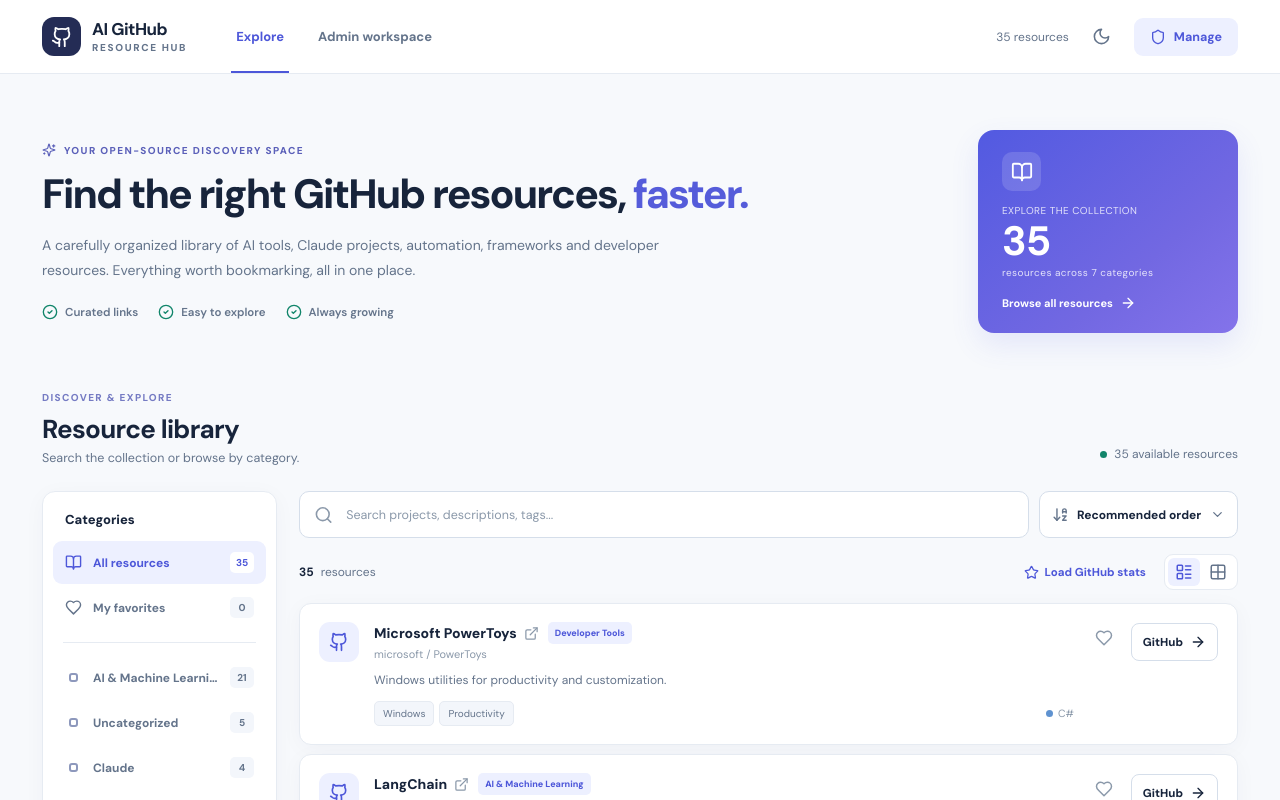
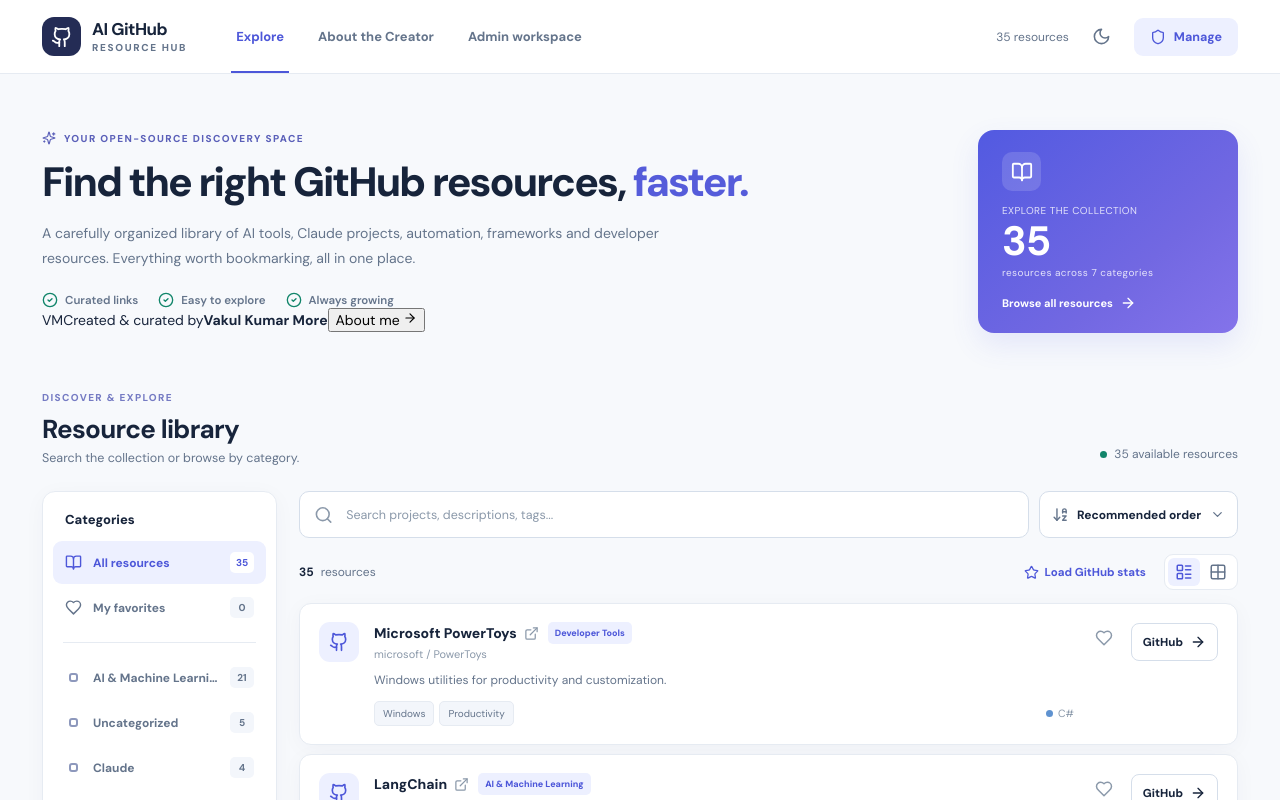
Before and after one commit to vakulkumarmore/ai-github-resource-hub, a React (Vite) app: page / in a window 1280 px wide. Shown: the top 800 px of the page. Built offline with nearby package versions, Linux system fonts and the light colour scheme; no server answers.

Commit message:
Add files via upload

```diff
--- a/src/main.tsx
+++ b/src/main.tsx
@@ -1,6 +1,6 @@
 import React, { useEffect, useMemo, useState } from 'react';
 import { createRoot } from 'react-dom/client';
-import { ArrowDownAZ, ArrowLeft, ArrowRight, BookOpen, CheckCircle2, ChevronDown, ExternalLink, FilterX, Github, Grid2X2, Heart, LayoutList, LoaderCircle, Menu, Moon, Search, Shield, SlidersHorizontal, Sparkles, Star, Sun, X } from 'lucide-react';
+import { ArrowDownAZ, ArrowLeft, ArrowRight, BookOpen, CheckCircle2, ChevronDown, ExternalLink, FilterX, Github, Grid2X2, Heart, LayoutList, LoaderCircle, Menu, Moon, Search, Shield, SlidersHorizontal, Sparkles, Star, Sun, X, UserRound, Compass, Lightbulb, HeartHandshake, ArrowUpRight } from 'lucide-react';
 import resources from './resources.json';
 import { fetchMetadata, resourceKey, type Resource } from './Importer';
 import Admin from './Admin';
@@ -16,7 +16,7 @@
 function App() {
   const [published, setPublished] = useState<Resource[]>(initialCatalog);
   const [catalogLoading, setCatalogLoading] = useState(true);
-  const [screen, setScreen] = useState<'library' | 'admin'>('library');
+  const [screen, setScreen] = useState<'library' | 'about' | 'admin'>('library');
   const [dark, setDark] = useState<boolean>(() => readJson('ai-hub-dark-mode', false));
   const [search, setSearch] = useState('');
   const [category, setCategory] = useState('All resources');
@@ -32,8 +32,9 @@
 
   useEffect(() => {
     const hash = window.location.hash;
-    if (hash === '#admin' || hash.startsWith('#admin/')) setScreen('admin');
-    const onHash = () => setScreen(window.location.hash.startsWith('#admin') ? 'admin' : 'library');
+    if (hash.startsWith('#admin')) setScreen('admin');
+    else if (hash === '#about') setScreen('about');
+    const onHash = () => setScreen(window.location.hash.startsWith('#admin') ? 'admin' : window.location.hash === '#about' ? 'about' : 'library');
     window.addEventListener('hashchange', onHash);
     return () => window.removeEventListener('hashchange', onHash);
   }, []);
@@ -74,6 +75,7 @@
     const key = resourceKey(url);
     setFavorites(old => { const next = old.includes(key) ? old.filter(x => x !== key) : [...old, key]; localStorage.setItem('resource-hub-favorites', JSON.stringify(next)); return next; });
   };
+  const openAbout = () => { setScreen('about'); window.location.hash = 'about'; window.scrollTo({ top: 0, behavior: 'smooth' }); };
   const openAdmin = () => { setScreen('admin'); window.location.hash = 'admin'; window.scrollTo({ top: 0, behavior: 'smooth' }); };
   const openLibrary = () => { setScreen('library'); window.history.replaceState(null, '', window.location.pathname); window.scrollTo({ top: 0, behavior: 'smooth' }); };
   const loadStats = async () => {
@@ -93,12 +95,12 @@
   return <div className="site-shell">
     <header className="site-header"><div className="header-inner">
       <button className="site-logo" onClick={openLibrary} aria-label="Go to AI GitHub Resource Hub home"><span className="logo-mark"><Github size={22}/></span><span className="logo-text"><strong>AI GitHub</strong><span>RESOURCE HUB</span></span></button>
-      <nav className="header-nav" aria-label="Primary navigation"><button className={screen === 'library' ? 'active' : ''} onClick={openLibrary}>Explore</button><button className={screen === 'admin' ? 'active' : ''} onClick={openAdmin}>Admin workspace</button></nav>
+      <nav className="header-nav" aria-label="Primary navigation"><button className={screen === 'library' ? 'active' : ''} onClick={openLibrary}>Explore</button><button className={screen === 'about' ? 'active' : ''} onClick={openAbout}>About the Creator</button><button className={screen === 'admin' ? 'active' : ''} onClick={openAdmin}>Admin workspace</button></nav>
       <div className="header-actions"><span className="header-count">{published.length} resources</span><button className="icon-button" title={dark ? 'Switch to light theme' : 'Switch to dark theme'} aria-label={dark ? 'Switch to light theme' : 'Switch to dark theme'} onClick={() => setDark(!dark)}>{dark ? <Sun size={19}/> : <Moon size={19}/>}</button><button className="btn header-admin" onClick={openAdmin}><Shield size={16}/> Manage</button></div>
     </div></header>
 
     {screen === 'library' ? <main className="public-main">
-      <section className="intro"><div className="intro-copy"><div className="eyebrow"><Sparkles size={14}/> YOUR OPEN-SOURCE DISCOVERY SPACE</div><h1>Find the right GitHub resources, <span>faster.</span></h1><p>A carefully organized library of AI tools, Claude projects, automation, frameworks and developer resources. Everything worth bookmarking, all in one place.</p><div className="intro-highlights"><span><CheckCircle2 size={16}/> Curated links</span><span><CheckCircle2 size={16}/> Easy to explore</span><span><CheckCircle2 size={16}/> Always growing</span></div></div><div className="intro-aside"><div className="aside-icon"><BookOpen size={22}/></div><span className="aside-caption">EXPLORE THE COLLECTION</span><strong>{published.length.toLocaleString()}</strong><span className="aside-caption">resources across {categories.length} categories</span><button onClick={() => document.getElementById('browse')?.scrollIntoView({ behavior: 'smooth' })}>Browse all resources <ArrowRight size={16}/></button></div></section>
+      <section className="intro"><div className="intro-copy"><div className="eyebrow"><Sparkles size={14}/> YOUR OPEN-SOURCE DISCOVERY SPACE</div><h1>Find the right GitHub resources, <span>faster.</span></h1><p>A carefully organized library of AI tools, Claude projects, automation, frameworks and developer resources. Everything worth bookmarking, all in one place.</p><div className="intro-highlights"><span><CheckCircle2 size={16}/> Curated links</span><span><CheckCircle2 size={16}/> Easy to explore</span><span><CheckCircle2 size={16}/> Always growing</span></div><div className="creator-credit"><span className="creator-avatar" aria-hidden="true">VM</span><span className="creator-copy"><span>Created &amp; curated by</span><strong className="creator-name">Vakul Kumar More</strong></span><button className="creator-read-more" onClick={openAbout} aria-label="Read about the creator">About me <ArrowRight size={14}/></button></div></div><div className="intro-aside"><div className="aside-icon"><BookOpen size={22}/></div><span className="aside-caption">EXPLORE THE COLLECTION</span><strong>{published.length.toLocaleString()}</strong><span className="aside-caption">resources across {categories.length} categories</span><button onClick={() => document.getElementById('browse')?.scrollIntoView({ behavior: 'smooth' })}>Browse all resources <ArrowRight size={16}/></button></div></section>
       <section className="browse-section" id="browse"><div className="browse-header"><div><span className="section-eyebrow">DISCOVER & EXPLORE</span><h2>Resource library</h2><p>Search the collection or browse by category.</p></div><div className="browse-summary"><span className="tiny-dot"/> {catalogLoading ? 'Syncing with GitHub' : `${published.length.toLocaleString()} available resources`}</div></div>
       <div className="explore-layout">
         <aside className={`category-sidebar ${mobileFilters ? 'open' : ''}`}><div className="sidebar-heading"><span>Categories</span><button className="mobile-close" onClick={() => setMobileFilters(false)} aria-label="Close filters"><X size={19}/></button></div><div className="category-list"><button className={category === 'All resources' && !favoritesOnly ? 'selected' : ''} onClick={() => { chooseCategory('All resources'); setFavoritesOnly(false); }}><BookOpen size={17}/><span>All resources</span><em>{published.length}</em></button><button className={favoritesOnly ? 'selected' : ''} onClick={() => { setFavoritesOnly(true); setCategory('All resources'); setPage(1); setMobileFilters(false); }}><Heart size={17}/><span>My favorites</span><em>{favorites.length}</em></button></div><div className="sidebar-divider"/><div className="category-list">{categories.map(([name, count]) => <button key={name} className={category === name && !favoritesOnly ? 'selected' : ''} onClick={() => { chooseCategory(name); setFavoritesOnly(false); }}><span className="category-bullet"/><span title={name}>{name}</span><em>{count}</em></button>)}</div><div className="sidebar-note"><Sparkles size={17}/><strong>Made for discovery</strong><p>Save favorites and revisit them anytime on this device.</p></div></aside>
@@ -110,8 +112,36 @@
           {!!filtered.length && <div className="pagination"><span>Showing <strong>{(currentPage - 1) * pageSize + 1}–{Math.min(currentPage * pageSize, filtered.length)}</strong> of {filtered.length.toLocaleString()}</span><div><button className="btn subtle small" disabled={currentPage === 1} onClick={() => { setPage(p => p - 1); document.getElementById('browse')?.scrollIntoView(); }}><ArrowLeft size={15}/> Previous</button><span className="page-number">{currentPage} / {totalPages}</span><button className="btn subtle small" disabled={currentPage === totalPages} onClick={() => { setPage(p => p + 1); document.getElementById('browse')?.scrollIntoView(); }}>Next <ArrowRight size={15}/></button></div></div>}
         </div>
       </div></section>
+    </main> : screen === 'about' ? <main className="about-main" id="about">
+      <button className="about-back" onClick={openLibrary}><ArrowLeft size={16}/> Back to resource library</button>
+      <section className="about-hero" aria-labelledby="about-title">
+        <div className="about-copy">
+          <span className="about-eyebrow"><UserRound size={16}/> THE PERSON BEHIND THE HUB</span>
+          <h1 id="about-title">Hi, I'm <span>Vakul Kumar More.</span></h1>
+          <p className="about-subtitle">Technology, curiosity, and the belief that useful knowledge should be shared.</p>
+          <p>I'm a public-sector technology professional with 21 years of experience supporting digital solutions and modernization efforts, including work with Baltimore City government.</p>
+          <p>My work brings together enterprise applications, IT portfolio management, DevOps, data and analytics, Microsoft Power Platform, and practical AI-powered automation.</p>
+          <button className="btn primary about-explore" onClick={openLibrary}><BookOpen size={17}/> Explore the resource library <ArrowRight size={16}/></button>
+        </div>
+        <div className="about-identity" aria-label="Vakul Kumar More, creator and curator">
+          <div className="about-identity-pattern" aria-hidden="true"><span/><span/><span/><span/></div>
+          <div className="about-monogram" aria-hidden="true">VM</div>
+          <div className="about-identity-meta"><span>CREATED &amp; CURATED BY</span><strong>Vakul Kumar More</strong><small>Public-sector technologist · AI &amp; automation enthusiast</small></div>
+        </div>
+      </section>
+      <section className="about-purpose" aria-labelledby="about-purpose-title">
+        <div className="about-section-heading"><span className="section-eyebrow">WHY I BUILT THIS</span><h2 id="about-purpose-title">A better way to discover what works.</h2></div>
+        <div className="about-purpose-body"><p>I created <strong>AI GitHub Resource Hub</strong> to turn scattered bookmarks into a useful, organized collection of open-source tools and projects. There is incredible work being shared on GitHub every day, but finding the right starting point shouldn't be difficult.</p><p>My goal is to make it easier for students, curious learners, technologists, and experienced developers to discover resources, understand what they do, and apply them to real problems.</p></div>
+      </section>
+      <section className="about-values" aria-label="What guides this resource hub">
+        <article className="about-value"><div className="about-value-icon"><Compass size={22}/></div><h3>Make discovery easier</h3><p>Organize worthwhile projects into clear categories, so people can spend less time searching and more time building.</p></article>
+        <article className="about-value"><div className="about-value-icon"><Lightbulb size={22}/></div><h3>Focus on practical value</h3><p>Highlight resources that can help people learn, automate work, solve challenges, or explore a new idea.</p></article>
+        <article className="about-value"><div className="about-value-icon"><HeartHandshake size={22}/></div><h3>Keep knowledge accessible</h3><p>Support open learning and knowledge sharing, an approach I also value in community and STEM initiatives.</p></article>
+      </section>
+      <section className="about-focus" aria-label="Professional interests"><div><span className="section-eyebrow">AREAS OF INTEREST</span><h2>What I enjoy working on</h2></div><div className="about-chips"><span>AI &amp; Automation</span><span>Microsoft Power Platform</span><span>DevOps</span><span>Data &amp; Analytics</span><span>Enterprise Modernization</span><span>STEM &amp; Community</span></div></section>
+      <section className="about-close"><span className="about-close-mark" aria-hidden="true">VM</span><div><h2>Thanks for exploring.</h2><p>This library is a growing collection. I hope it helps you discover something useful for your next project.</p></div><button className="btn about-return" onClick={openLibrary}>Browse resources <ArrowRight size={16}/></button></section>
     </main> : catalogLoading ? <div className="workspace auth-message"><LoaderCircle className="spin"/> Loading published resources...</div> : <Admin publishedCatalog={published} onSaved={items => { setPublished(items); setCatalogLoading(false); }} onBack={openLibrary}/>}
-    <footer className="site-footer"><div><span className="footer-logo"><Github size={18}/> AI GitHub Resource Hub</span><span>Built for curious developers, makers and learners.</span></div><span>Curated resources · Powered by GitHub & Cloudflare</span></footer>
+    <footer className="site-footer"><div><span className="footer-logo"><Github size={18}/> AI GitHub Resource Hub</span><span>Created &amp; curated by <strong className="footer-author">Vakul Kumar More</strong></span><button className="footer-about-link" onClick={openAbout}>About the Creator <ArrowUpRight size={13}/></button></div><span>Independent resource directory · Powered by GitHub &amp; Cloudflare</span></footer>
   </div>;
 }
 
```
